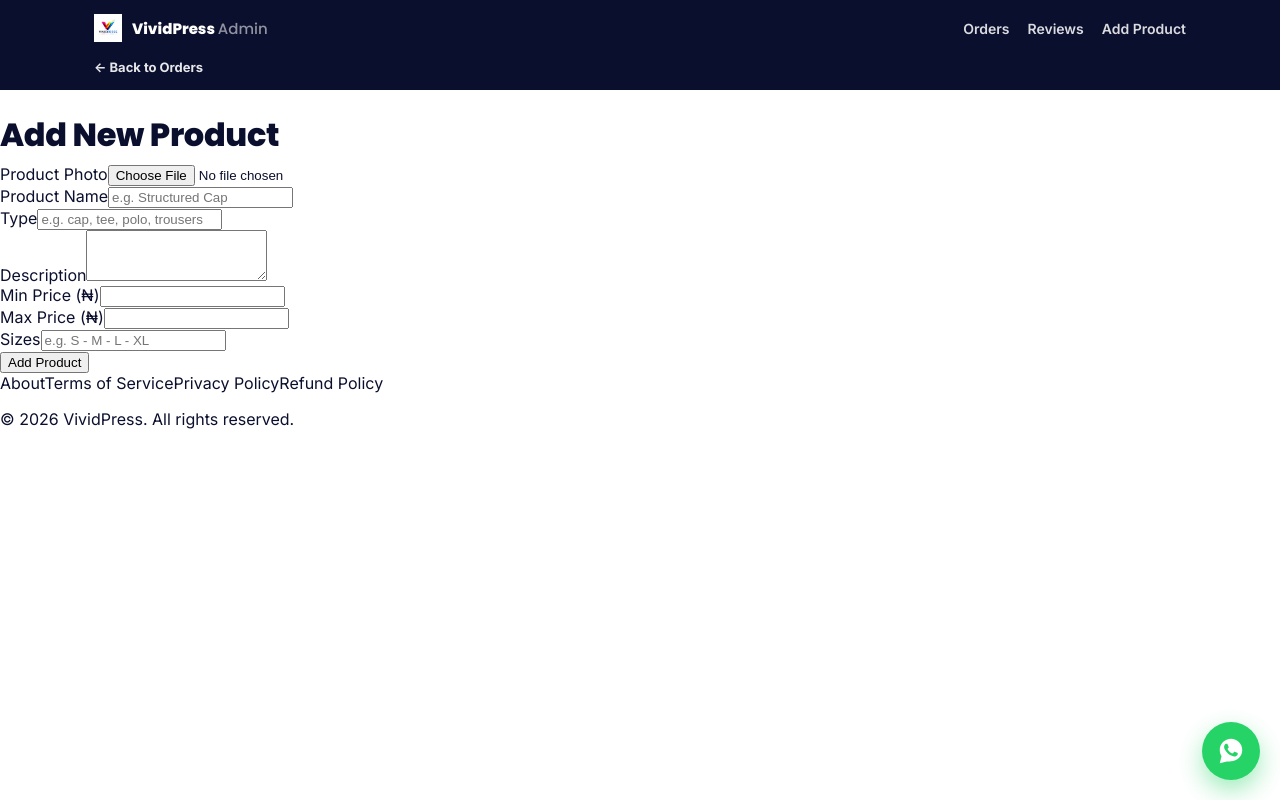
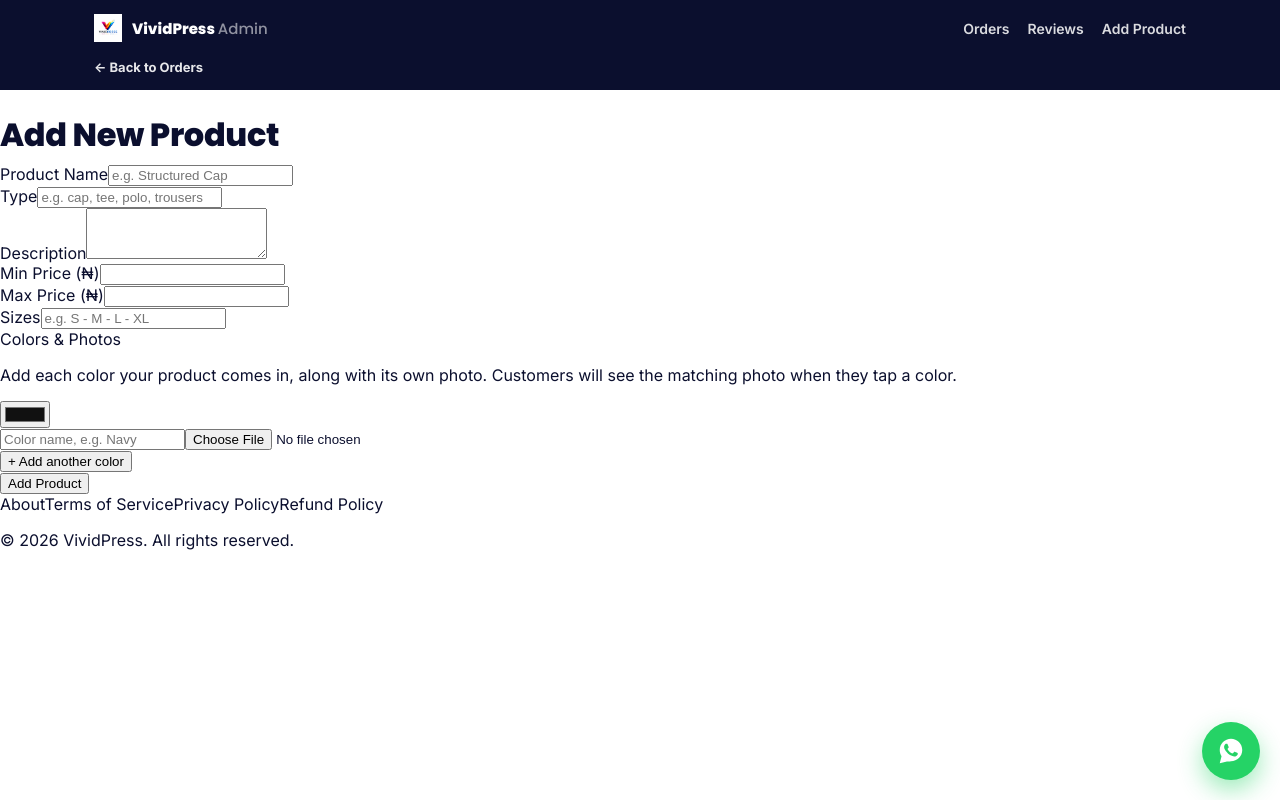
Before and after one commit to Winsoulsdev1/VividPress-App, a Next.js app: page /admin/products/new in a window 1280 px wide. Built offline with nearby package versions, Linux system fonts and the light colour scheme.

Commit message:
Update page.js

```diff
--- a/app/admin/products/new/page.js
+++ b/app/admin/products/new/page.js
@@ -6,11 +6,8 @@ import AdminNav from '../../../../components/AdminNav';
 
 export default function NewProductPage() {
   const router = useRouter();
-  const [uploading, setUploading] = useState(false);
   const [saving, setSaving] = useState(false);
   const [error, setError] = useState('');
-  const [imageUrl, setImageUrl] = useState('');
-  const [imagePreview, setImagePreview] = useState('');
 
   const [form, setForm] = useState({
     name: '',
@@ -21,12 +18,30 @@ export default function NewProductPage() {
     sizes: '',
   });
 
-  async function handleImageChange(e) {
+  const [colors, setColors] = useState([
+    { name: '', hex: '#111111', imageUrl: '', imagePreview: '', uploading: false },
+  ]);
+
+  function addColorRow() {
+    setColors([...colors, { name: '', hex: '#111111', imageUrl: '', imagePreview: '', uploading: false }]);
+  }
+
+  function removeColorRow(index) {
+    setColors(colors.filter((_, i) => i !== index));
+  }
+
+  function updateColorField(index, field, value) {
+    const next = [...colors];
+    next[index] = { ...next[index], [field]: value };
+    setColors(next);
+  }
+
+  async function handleColorImageChange(index, e) {
     const file = e.target.files[0];
     if (!file) return;
 
-    setImagePreview(URL.createObjectURL(file));
-    setUploading(true);
+    updateColorField(index, 'imagePreview', URL.createObjectURL(file));
+    updateColorField(index, 'uploading', true);
     setError('');
 
     try {
@@ -38,19 +53,25 @@ export default function NewProductPage() {
       });
       const data = await res.json();
       if (!res.ok) throw new Error(data.error || 'Upload failed');
-      setImageUrl(data.url);
+      updateColorField(index, 'imageUrl', data.url);
     } catch (err) {
       setError(err.message);
     } finally {
-      setUploading(false);
+      updateColorField(index, 'uploading', false);
     }
   }
 
   async function handleSubmit(e) {
     e.preventDefault();
     setError('');
+
+    const validColors = colors.filter((c) => c.name.trim());
+    if (validColors.some((c) => !c.imageUrl)) {
+      setError('Please upload a photo for every color you added.');
+      return;
+    }
+
     setSaving(true);
-
     try {
       const res = await fetch('/api/admin/products', {
         method: 'POST',
@@ -62,7 +83,8 @@ export default function NewProductPage() {
           priceMin: Number(form.priceMin),
           priceMax: form.priceMax ? Number(form.priceMax) : undefined,
           sizes: form.sizes,
-          imageUrl,
+          colors: validColors.map((c) => ({ name: c.name, hex: c.hex, imageUrl: c.imageUrl })),
+          imageUrl: validColors[0]?.imageUrl || '',
         }),
       });
       const data = await res.json();
@@ -75,6 +97,8 @@ export default function NewProductPage() {
     }
   }
 
+  const anyUploading = colors.some((c) => c.uploading);
+
   return (
     <div>
       <AdminNav backHref="/admin/orders" backLabel="Back to Orders" />
@@ -86,15 +110,6 @@ export default function NewProductPage() {
         )}
 
         <form onSubmit={handleSubmit} className="space-y-5">
-          <div>
-            <label className="block text-sm font-semibold mb-1">Product Photo</label>
-            <input type="file" accept="image/*" onChange={handleImageChange} />
-            {uploading && <p className="text-sm text-gray-500 mt-1">Uploading...</p>}
-            {imagePreview && (
-              <img src={imagePreview} alt="Preview" className="mt-3 w-40 h-40 object-cover rounded border" />
-            )}
-          </div>
-
           <div>
             <label className="block text-sm font-semibold mb-1">Product Name</label>
             <input
@@ -162,9 +177,58 @@ export default function NewProductPage() {
             />
           </div>
 
+          <div>
+            <label className="block text-sm font-semibold mb-2">Colors & Photos</label>
+            <p className="text-xs text-gray-500 mb-3">Add each color your product comes in, along with its own photo. Customers will see the matching photo when they tap a color.</p>
+
+            <div className="space-y-4">
+              {colors.map((c, index) => (
+                <div key={index} className="border rounded-lg p-3 flex gap-3 items-start">
+                  <input
+                    type="color"
+                    value={c.hex}
+                    onChange={(e) => updateColorField(index, 'hex', e.target.value)}
+                    className="w-10 h-10 rounded border"
+                  />
+                  <div className="flex-1 space-y-2">
+                    <input
+                      type="text"
+                      value={c.name}
+                      onChange={(e) => updateColorField(index, 'name', e.target.value)}
+                      className="w-full border rounded px-3 py-2"
+                      placeholder="Color name, e.g. Navy"
+                    />
+                    <input type="file" accept="image/*" onChange={(e) => handleColorImageChange(index, e)} />
+                    {c.uploading && <p className="text-xs text-gray-500">Uploading...</p>}
+                    {c.imagePreview && (
+                      <img src={c.imagePreview} alt="Preview" className="w-20 h-20 object-cover rounded border" />
+                    )}
+                  </div>
+                  {colors.length > 1 && (
+                    <button
+                      type="button"
+                      onClick={() => removeColorRow(index)}
+                      className="text-red-600 text-sm font-semibold"
+                    >
+                      Remove
+                    </button>
+                  )}
+                </div>
+              ))}
+            </div>
+
+            <button
+              type="button"
+              onClick={addColorRow}
+              className="mt-3 text-sm font-semibold text-blue-600"
+            >
+              + Add another color
+            </button>
+          </div>
+
           <button
             type="submit"
-            disabled={saving || uploading}
+            disabled={saving || anyUploading}
             className="w-full bg-black text-white py-3 rounded font-semibold disabled:opacity-50"
           >
             {saving ? 'Saving...' : 'Add Product'}
@@ -173,4 +237,4 @@ export default function NewProductPage() {
       </div>
     </div>
   );
-             }
+}
```
